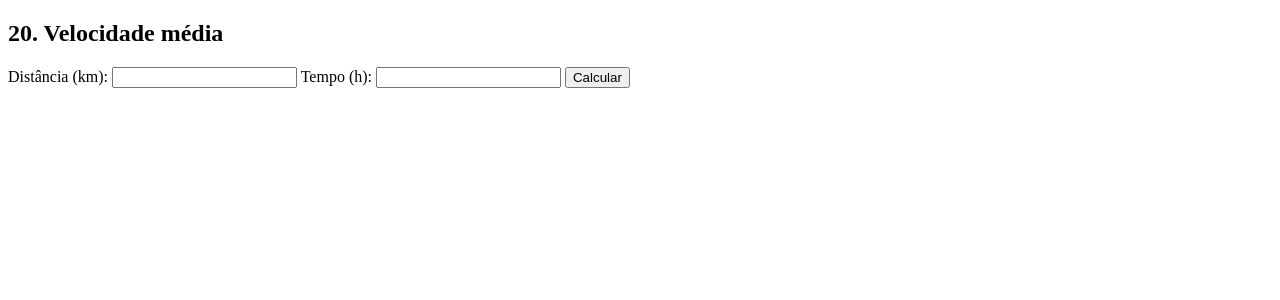
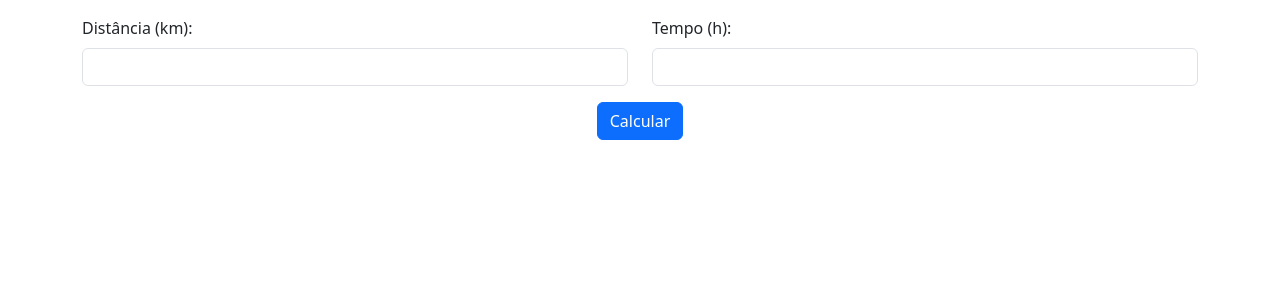
Before and after one commit to Ygor-IA/Eletiva-1, a PHP site: the page made by Lista_Exercício1/Atividade20.php in a window 1280 px wide. Shown: the top 300 px of the page. Run offline with PHP 8.4, Linux system fonts and the light colour scheme.

Commit message:
Finalização exercício 20

```diff
--- a/Lista_Exercício1/Atividade20.php
+++ b/Lista_Exercício1/Atividade20.php
@@ -1,15 +1,30 @@
-<!DOCTYPE html>
-<html lang="pt-br">
-<head><meta charset="UTF-8"><title>Ex20 - Velocidade Média</title></head>
+<!doctype html>
+<html lang="pt-BR">
+<head>
+<meta charset="utf-8">
+<meta name="viewport" content="width=device-width, initial-scale=1">
+<title>20. Velocidade média</title>
+<link href="https://cdn.jsdelivr.net/npm/bootstrap@5.3.0/dist/css/bootstrap.min.css" rel="stylesheet" >
+</head>
 <body>
-<h2>20. Velocidade média</h2>
+<div class="container py-3">
 <form method="post">
-    Distância (km): <input type="number" name="dist" step="0.01" required>
-    Tempo (h): <input type="number" name="tempo" step="0.01" required>
-    <button type="submit">Calcular</button>
+<div class="row inline-row mb-3"><div class="col-md-6">
+              <label for="dist" class="form-label">Distância (km):</label>
+              <input type="number" id="dist" name="dist" class="form-control" required="">
+            </div><div class="col-md-6">
+              <label for="tempo" class="form-label">Tempo (h):</label>
+              <input type="number" id="tempo" name="tempo" class="form-control" required="">
+            </div></div>
+            <center>
+<button type="submit" class="btn btn-primary">Calcular</button>
 </form>
+<script src="https://cdn.jsdelivr.net/npm/bootstrap@5.3.6/dist/js/bootstrap.bundle.min.js" integrity="sha384-j1CDi7MgGQ12Z7Qab0qlWQ/Qqz24Gc6BM0thvEMVjHnfYGF0rmFCozFSxQBxwHKO" crossorigin="anonymous"></script>
+</div>
+<center>
 <?php
-if ($_POST) {
+if ($_SERVER['REQUEST_METHOD'] == 'POST')
+{
     if ($_POST['tempo'] == 0) {
         echo "Erro: tempo não pode ser zero.";
     } else {
```
